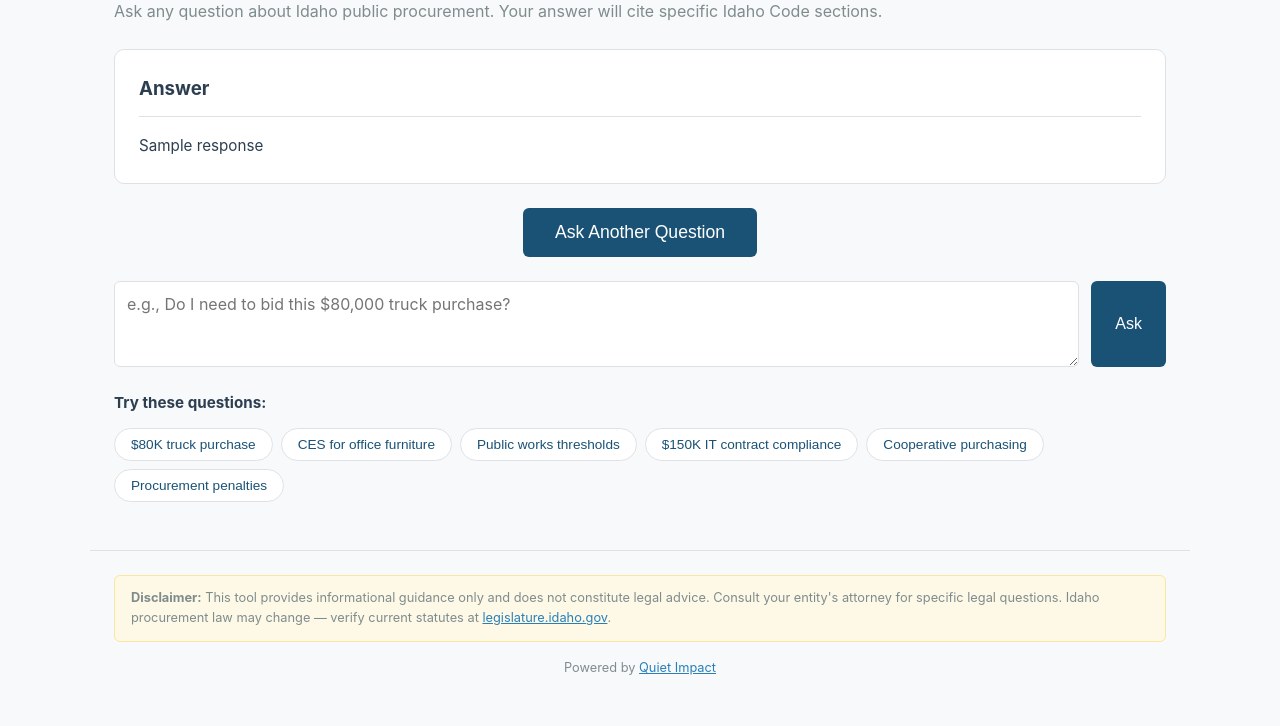
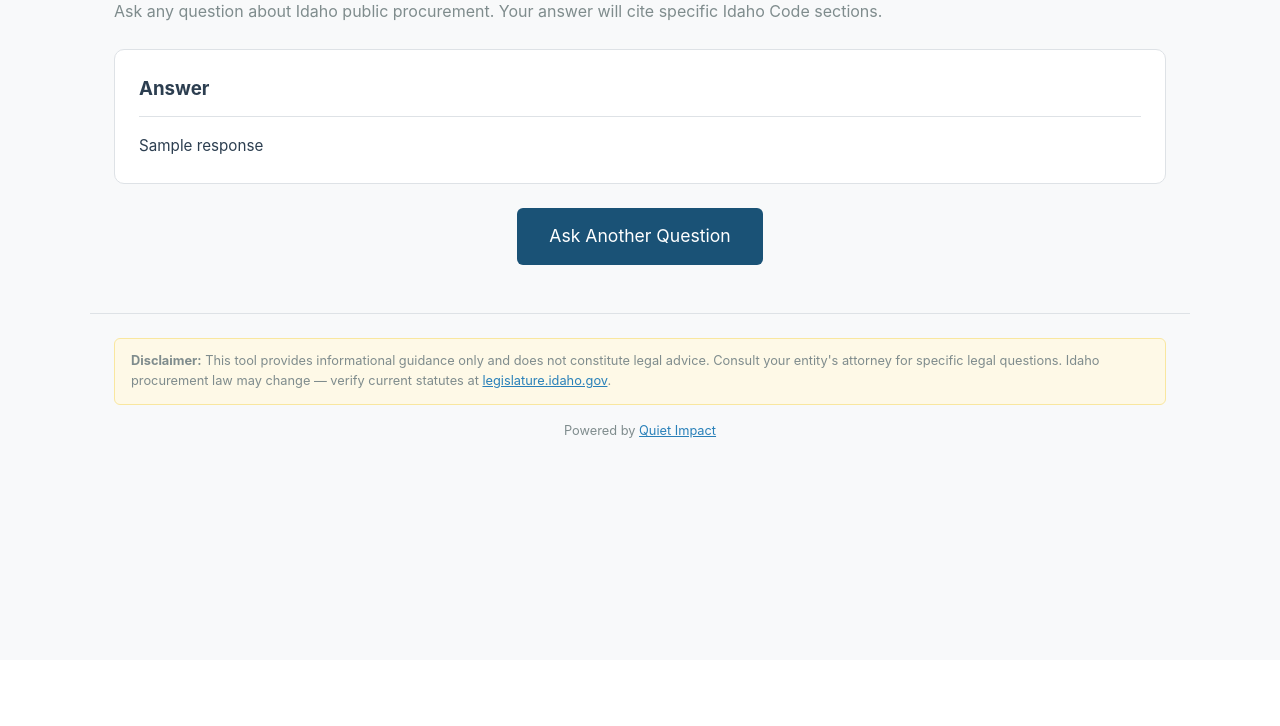
Before and after one commit to BillBrieferServer/buybuy, a FastAPI app: template templates/advisor.html in a window 1280 px wide. Shown: the part 140-866 px from the top of the page. After the commit the page ends 578 px from the top, so only its background shows below. Run offline with FastAPI, Linux system fonts and the light colour scheme; the template is opened without the code that fills it: most values are stand-ins (such as "Sample title", 1, 10 or a date in 2020); parts of the project's set-up code (start-up, migrations or seed data) failed here and were passed over; some libraries are stand-ins or nearby versions.

Commit message:
Simplify post-answer UX: Ask Another Question links back to fresh page

```diff
--- a/templates/advisor.html
+++ b/templates/advisor.html
@@ -6,31 +6,14 @@
     <h1>Ask a Procurement Question</h1>
     <p>Ask any question about Idaho public procurement. Your answer will cite specific Idaho Code sections.</p>
 
-    {% if response %}
-    <div class="response-box">
-        <div class="response-header">
-            <h3>Answer</h3>
-            {% if cached %}
-            <span class="badge cached">Cached</span>
-            {% endif %}
-        </div>
-        <div class="response-content">
-            {{ response | safe }}
-        </div>
-    </div>
-
-    <div class="new-question-section">
-        <button class="btn-primary btn-new-question" onclick="showForm()">Ask Another Question</button>
-    </div>
-    {% endif %}
-
-    <form method="POST" action="/advisor" id="questionForm" {% if response %}class="hidden"{% endif %}>
+    {% if not response %}
+    <form method="POST" action="/advisor" id="questionForm">
         <textarea name="question" rows="3" placeholder="e.g., Do I need to bid this $80,000 truck purchase?"
                   required></textarea>
         <button type="submit" class="btn-primary">Ask</button>
     </form>
 
-    <div class="suggestions" id="suggestions" {% if response %}class="hidden"{% endif %}>
+    <div class="suggestions">
         <h3>Try these questions:</h3>
         <div class="suggestion-chips">
             <button onclick="askQuestion('Do I need to bid an $80,000 truck purchase?')">
@@ -53,26 +36,39 @@
             </button>
         </div>
     </div>
+    {% endif %}
+
+    {% if response %}
+    <div class="response-box">
+        <div class="response-header">
+            <h3>Answer</h3>
+            {% if cached %}
+            <span class="badge cached">Cached</span>
+            {% endif %}
+        </div>
+        <div class="response-content">
+            {{ response | safe }}
+        </div>
+    </div>
+
+    <div class="new-question-section">
+        <a href="/advisor" class="btn-primary btn-new-question">Ask Another Question</a>
+    </div>
+    {% endif %}
 </div>
 
 <script>
-function showForm() {
-    document.getElementById('questionForm').classList.remove('hidden');
-    document.getElementById('suggestions').classList.remove('hidden');
-    document.querySelector('.new-question-section').style.display = 'none';
-    document.querySelector('textarea[name="question"]').focus();
-    document.querySelector('textarea[name="question"]').scrollIntoView({ behavior: 'smooth', block: 'center' });
-}
-
 function askQuestion(q) {
     document.querySelector('textarea[name="question"]').value = q;
     showLoading('Getting your answer...');
     document.querySelector('form').submit();
 }
 
-document.querySelector('form').addEventListener('submit', function() {
-    showLoading('Analyzing your question...');
-});
+if (document.querySelector('form')) {
+    document.querySelector('form').addEventListener('submit', function() {
+        showLoading('Analyzing your question...');
+    });
+}
 
 function showLoading(msg) {
     var overlay = document.getElementById('loadingOverlay');
```
